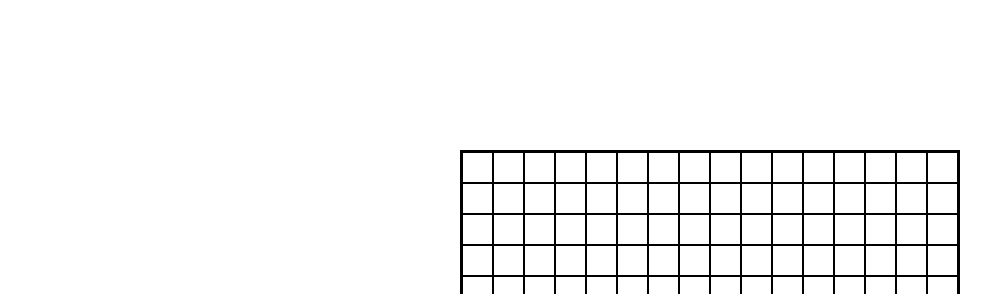
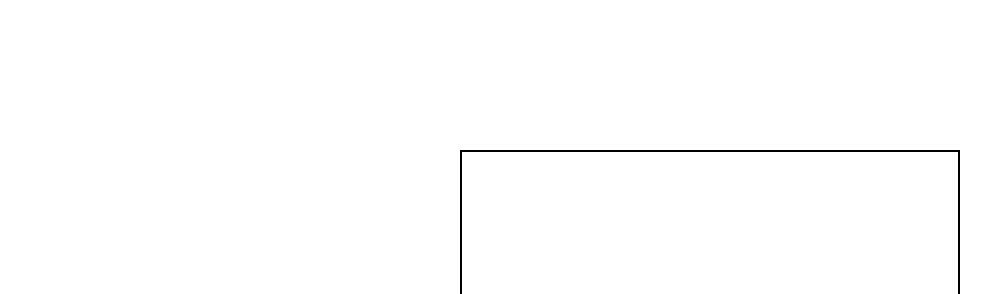
Before and after one commit to nbujri/etch-a-sketch, a plain HTML site: page index.html in a window 1280 px wide. Shown: the top 294 px of the page, without its empty margins (144-1135 px from the left). Drawn offline with Linux system fonts and the light colour scheme.

Commit message:
remove border from .cell

```diff
--- a/app.js
+++ b/app.js
@@ -27,11 +27,11 @@ applyBtn.addEventListener("click", () => generateGrid(gridSize));
 function generateGrid(size) {
   deleteGrid();
 
-  for (let h = 0; h < gridSize; h++) {
+  for (let h = 0; h < size; h++) {
     const column = document.createElement("div");
     column.classList.add("column");
     grid.appendChild(column);
-    for (let w = 0; w < gridSize; w++) {
+    for (let w = 0; w < size; w++) {
       const cell = document.createElement("div");
       cell.classList.add("cell");
       cell.addEventListener("mouseover", draw);
--- a/styles.css
+++ b/styles.css
@@ -56,11 +56,6 @@ h1 {
 }
 
 .cell {
-  /*
-    border for debugging
-    remove when done
-  */
-  border: 1px solid #000;
   flex: auto;
 }
 
```
